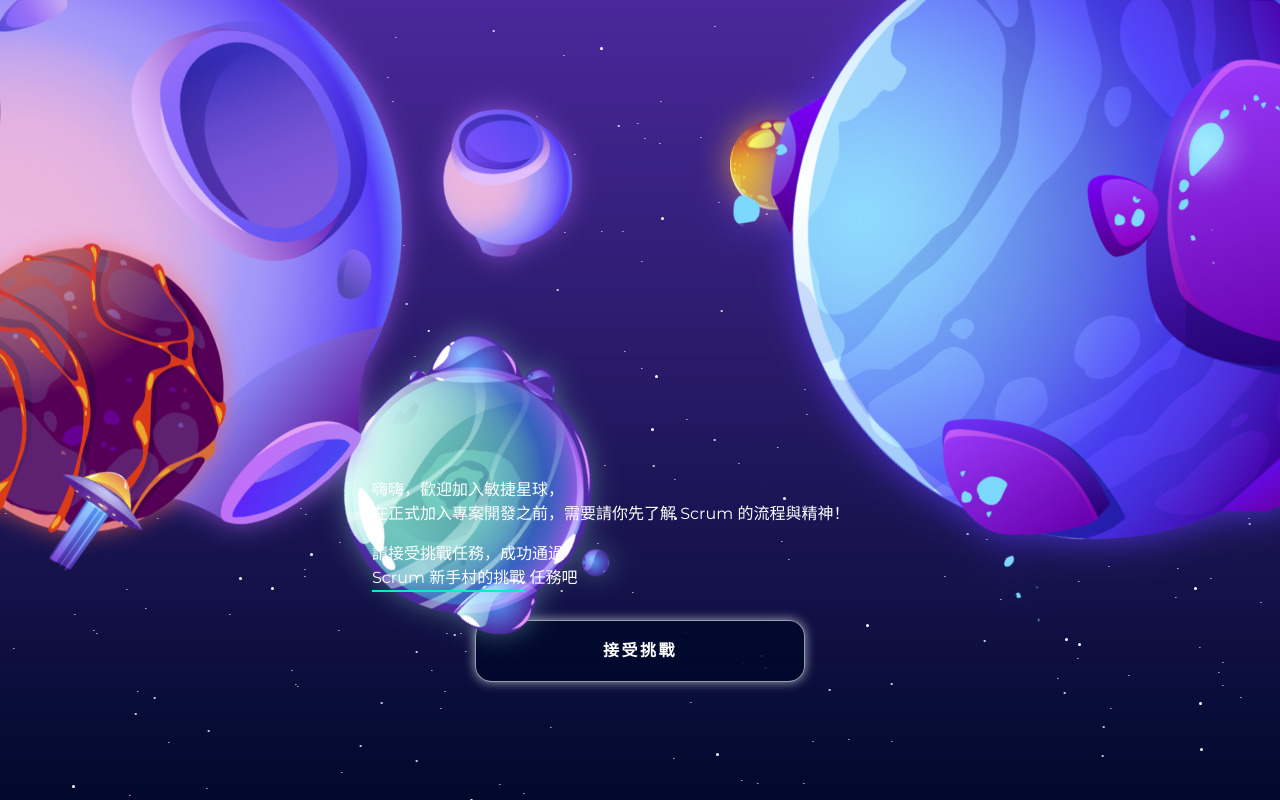
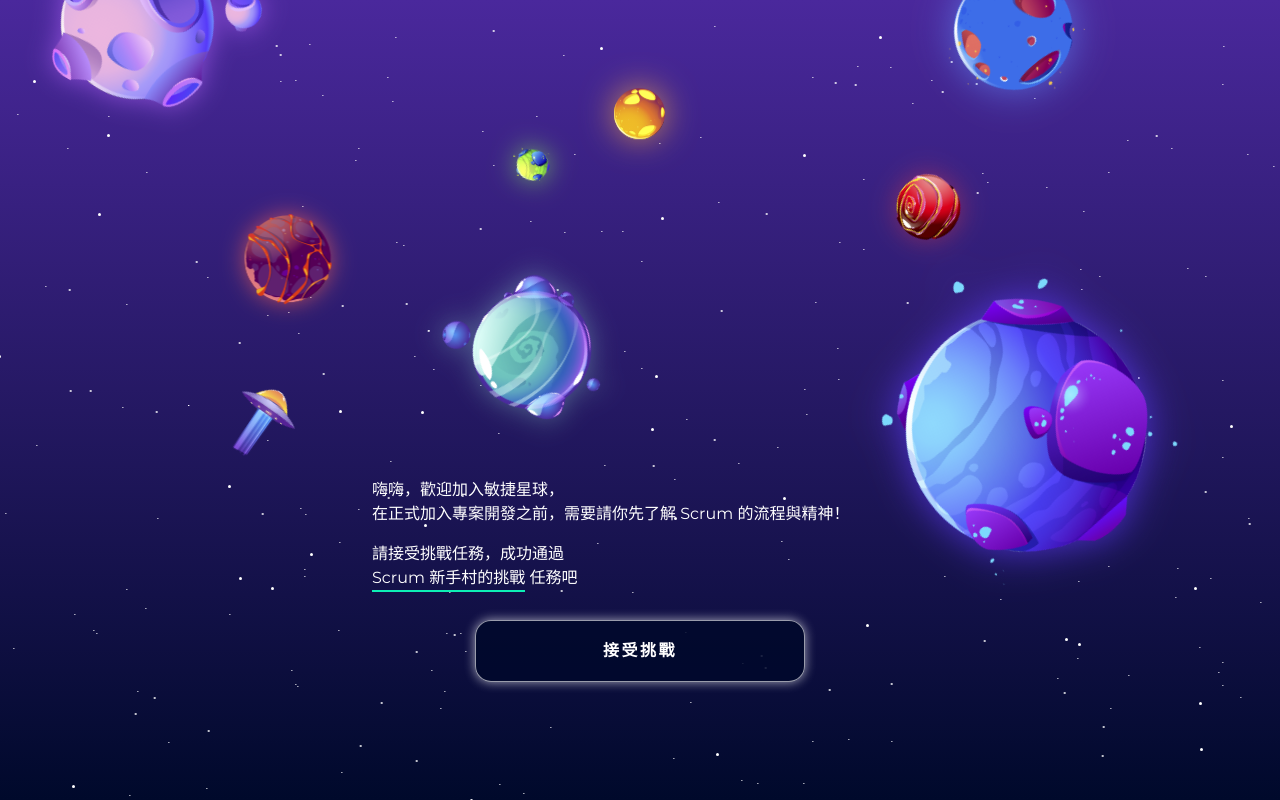
Before and after one commit to u9951064/scrum, a Vue app: page /step7 in a window 1280 px wide. Built offline with nearby package versions, Linux system fonts and the light colour scheme.

Commit message:
feat: start page for desktop

```diff
--- a/src/views/StartView.vue
+++ b/src/views/StartView.vue
@@ -176,6 +176,61 @@ const typeInConfig = ref([
   animation-direction: alternate;
 }
 
+@media (min-width: 768px) {
+  .plant1 {
+    width: 11vw;
+    top: 35vh;
+    left: 36vw;
+  }
+  .plant2 {
+    width: 3vw;
+    left: 40vw;
+    top: 18vh;
+  }
+
+  .plant3 {
+    width: 13vw;
+    left: 5vw;
+    top: -8vh;
+  }
+
+  .plant4 {
+    width: 7vw;
+    left: 19vw;
+    top: 27vh;
+  }
+
+  .plant5 {
+    width: 11vw;
+    right: 15vw;
+    top: -4vh;
+  }
+
+  .plant6 {
+    width: 5vw;
+    right: 25vw;
+    top: 22vh;
+  }
+
+  .plant7 {
+    width: 4vw;
+    right: 48vw;
+    top: 11vh;
+  }
+
+  .plant8 {
+    width: 20vw;
+    right: 10vw;
+    bottom: 30vh;
+  }
+
+  .ufo {
+    width: 5vw;
+    left: 17vw;
+    top: 50vh;
+  }
+}
+
 @keyframes rotation {
   from {
     transform: rotate(0deg);
```
